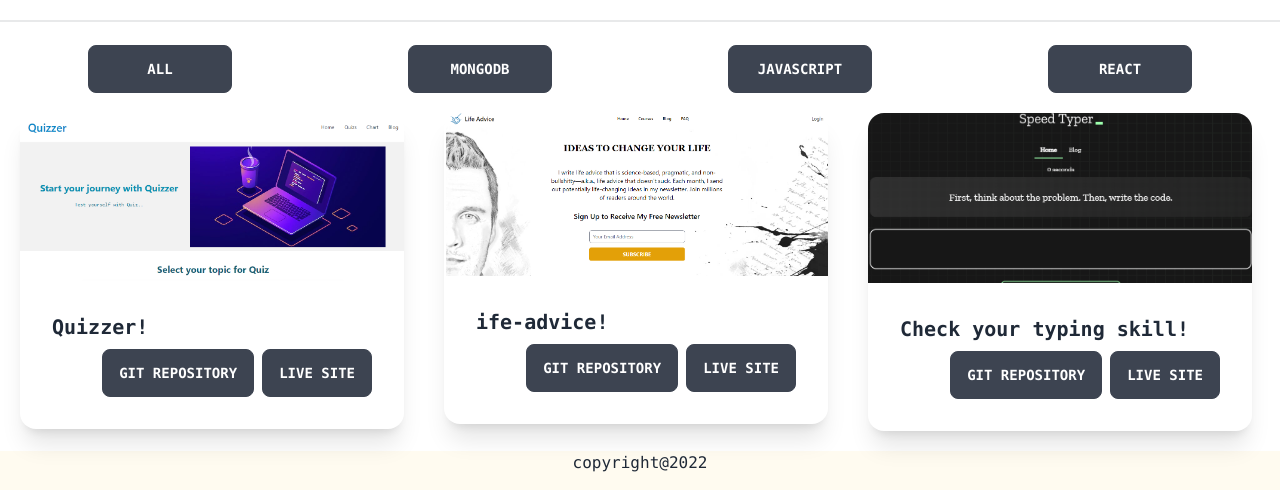
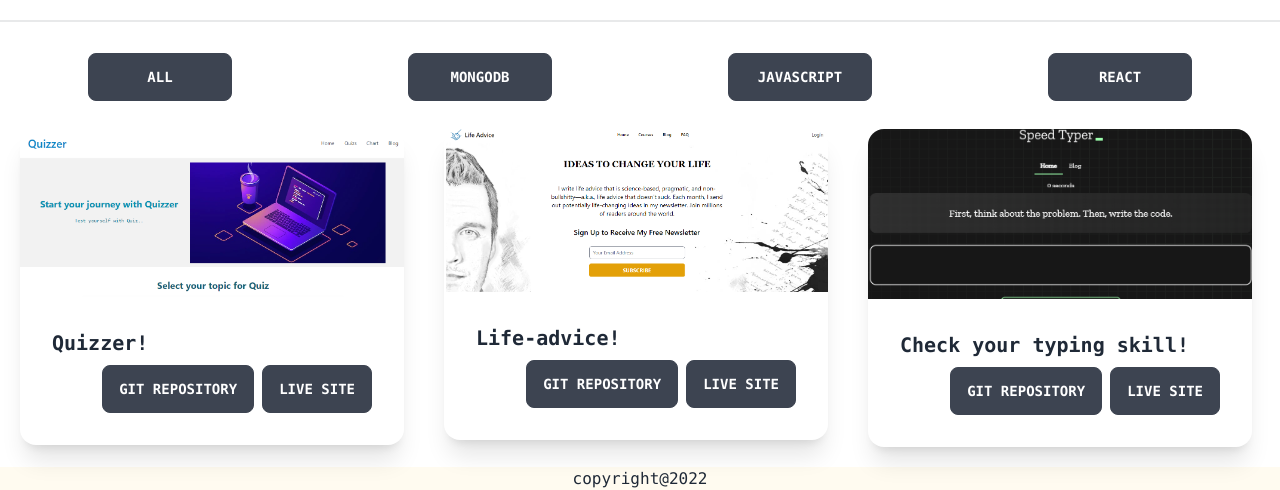
Before and after one commit to BossBaby25/Portfolio-Tailwindcss, a plain HTML site: page projects.html in a window 1280 px wide. Shown: the part 103-593 px from the top of the page. Drawn offline with nearby package versions, Linux system fonts and the light colour scheme.

Commit message:
final update and edit

```diff
--- a/projects.html
+++ b/projects.html
@@ -68,16 +68,16 @@
 
     <div class="justify-around lg:flex">
         <div>
-            <button class="btn w-36">ALL</button>
+            <button class="btn w-36 my-2">ALL</button>
         </div>
         <div>
-            <button class="btn w-36">MONGODB</button>
+            <button class="btn w-36 my-2">MONGODB</button>
         </div>
         <div>
-            <button class="btn w-36">JAVASCRIPT</button>
+            <button class="btn w-36 my-2">JAVASCRIPT</button>
         </div>
         <div>
-            <button class="btn w-36">REACT</button>
+            <button class="btn w-36 my-2">REACT</button>
         </div>
     </div>
 
@@ -102,7 +102,7 @@
             <div class="card w-96 bg-base-100 shadow-xl">
                 <figure><img src="images/A.png" alt="Shoes" /></figure>
                 <div class="card-body">
-                    <h2 class="card-title">ife-advice!</h2>
+                    <h2 class="card-title">Life-advice!</h2>
                     <div class="card-actions justify-end">
                         <button class="btn btn-dark">Git Repository</button>
                         <a href="https://a11-life-advice.web.app/" target="_blank" class="btn btn-dark">Live Site</a>
```
Also changed, not shown: aboutme.html (+2 -2 lines), index.html (+5 -5 lines).
